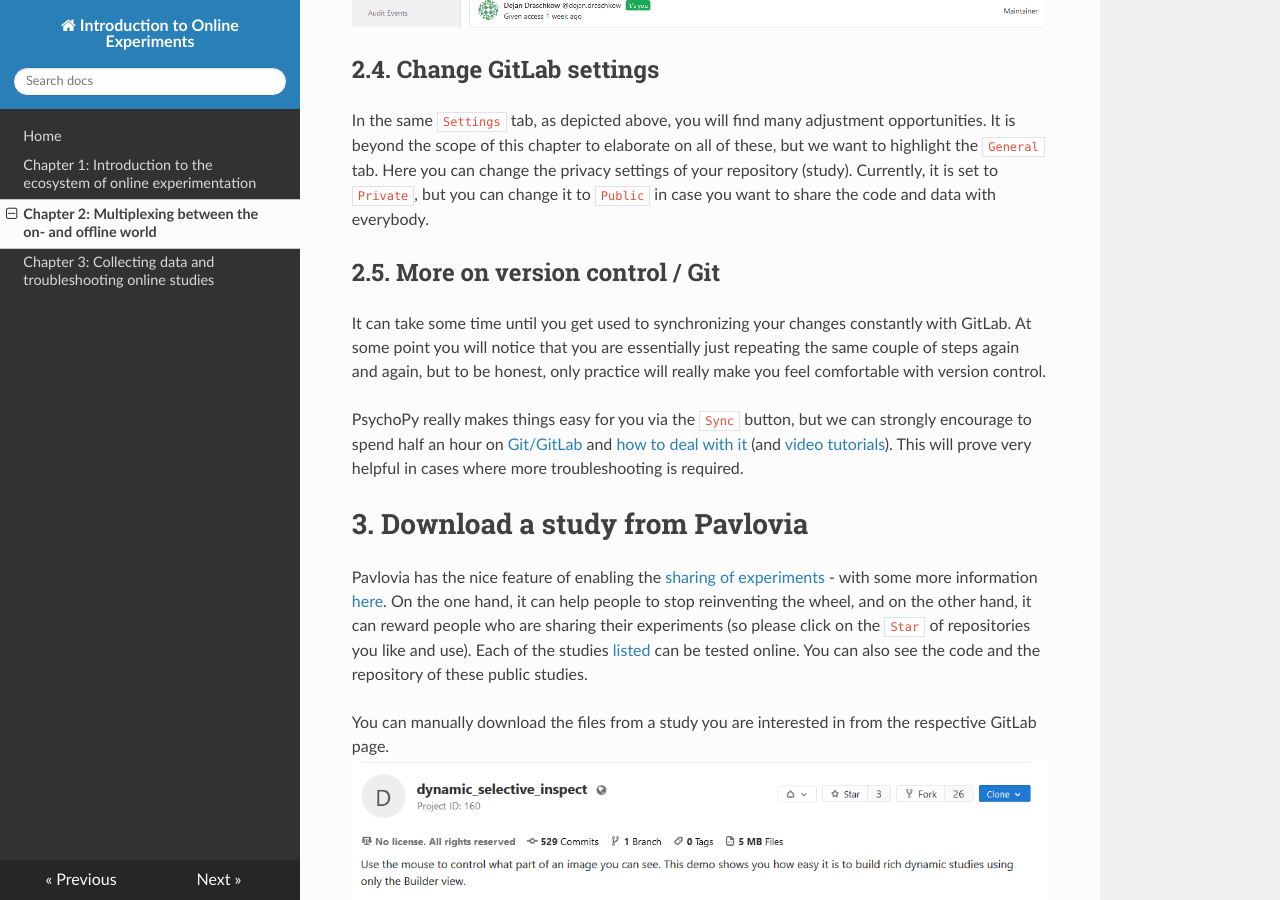
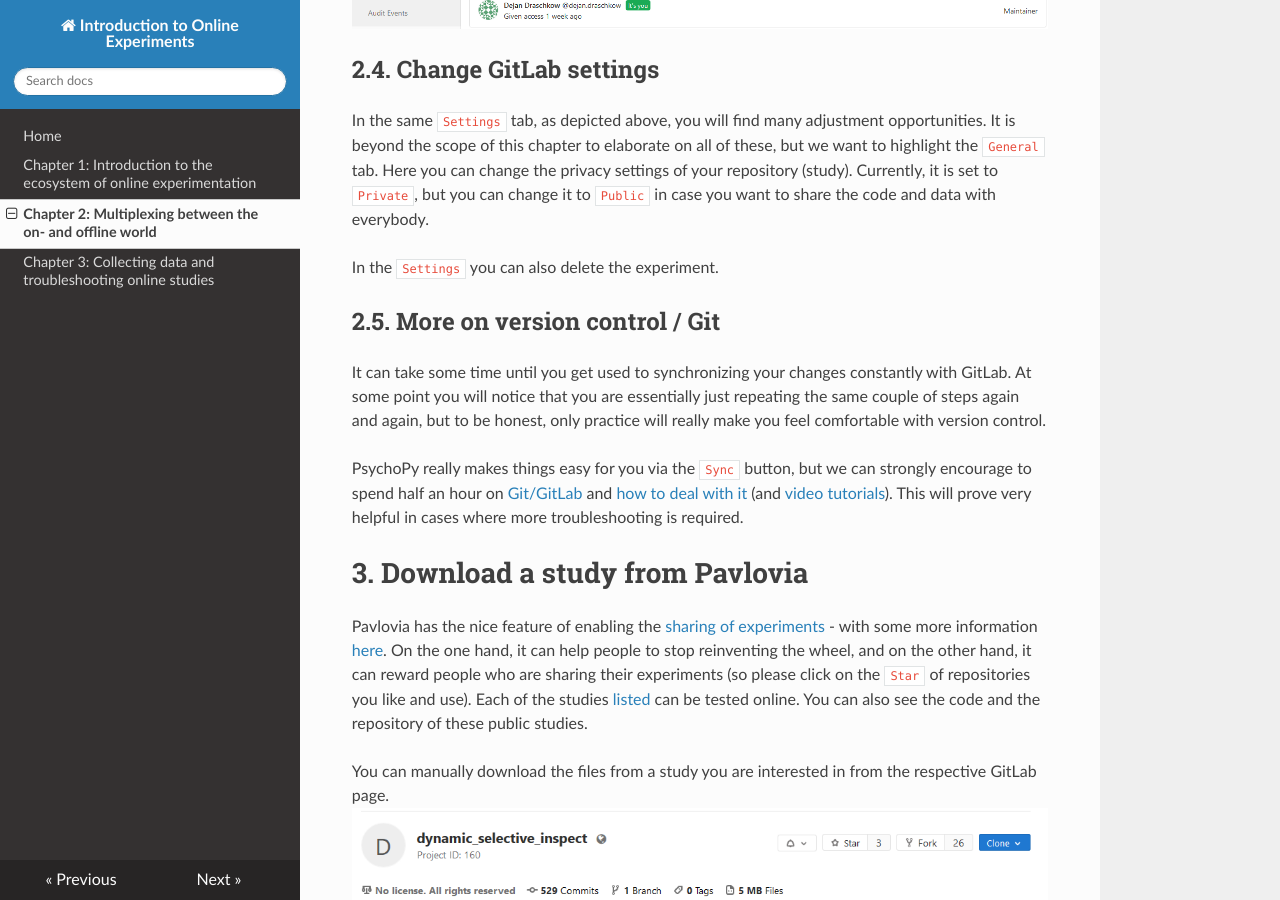
Before and after one commit to onlinews/online_ws, an MkDocs documentation site: the page built from docs/Ch_2_RunFirstStudy.md, in a window 1280 px wide and 900 px high, scrolled down 7051 px. Built offline with MkDocs 1.6.1, drawn with Linux system fonts in a browser that asks for light colours; nearby versions of some CDN libraries.

Commit message:
add deleteing info

````diff
--- a/docs/Ch_2_RunFirstStudy.html
+++ b/docs/Ch_2_RunFirstStudy.html
@@ -79,6 +79,7 @@
 <p><img src="./img/AddCollaborator.PNG" alt="AddCollaborator"></p>
 <h2 id="2-4-change-gitlab-settings">2.4. Change GitLab settings</h2>
 <p>In the same <code>Settings</code> tab, as depicted above, you will find many adjustment opportunities. It is beyond the scope of this chapter to elaborate on all of these, but we want to highlight the <code>General</code> tab. Here you can change the privacy settings of your repository (study). Currently, it is set to <code>Private</code>, but you can change it to <code>Public</code> in case you want to share the code and data with everybody.</p>
+<p>In the <code>Settings</code> you can also delete the experiment.</p>
 <h2 id="2-5-more-on-version-control-git">2.5. More on version control / Git</h2>
 <p>It can take some time until you get used to synchronizing your changes constantly with GitLab. At some point you will notice that you are essentially just repeating the same couple of steps again and again, but to be honest, only practice will really make you feel comfortable with version control.</p>
 <p>PsychoPy really makes things easy for you via the <code>Sync</code> button, but we can strongly encourage to spend half an hour on <a href="https://docs.gitlab.com/ee/gitlab-basics/">Git/GitLab</a> and <a href="https://gist.github.com/m-kyle/fb0f3e9edc369adfcac7">how to deal with it</a> (and <a href="https://www.youtube.com/watch?v=Jt4Z1vwtXT0">video tutorials</a>). This will prove very helpful in cases where more troubleshooting is required.</p>
--- a/docs/Ch_2_RunFirstStudy.md
+++ b/docs/Ch_2_RunFirstStudy.md
@@ -76,6 +76,8 @@
 ## 2.4. Change GitLab settings
 In the same `Settings` tab, as depicted above, you will find many adjustment opportunities. It is beyond the scope of this chapter to elaborate on all of these, but we want to highlight the ```General``` tab. Here you can change the privacy settings of your repository (study). Currently, it is set to `Private`, but you can change it to `Public` in case you want to share the code and data with everybody.
 
+In the `Settings` you can also delete the experiment.
+
 ## 2.5. More on version control / Git
 It can take some time until you get used to synchronizing your changes constantly with GitLab. At some point you will notice that you are essentially just repeating the same couple of steps again and again, but to be honest, only practice will really make you feel comfortable with version control.
 
````
